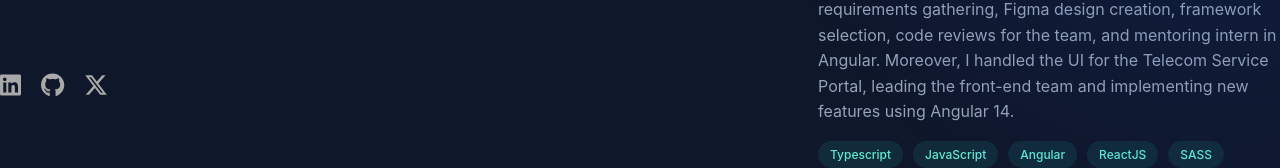
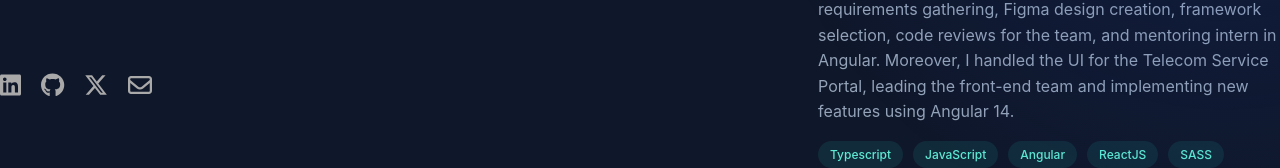
Before and after one commit to aditya-pradhann/online-resume, a React (Create React App) app: page / in a window 1280 px wide. Shown: the part 595-763 px from the top of the page. Built offline with nearby package versions, Linux system fonts and the light colour scheme.

Commit message:
email id added

```diff
--- a/src/components/Header.jsx
+++ b/src/components/Header.jsx
@@ -5,6 +5,7 @@ import {
   faLinkedin,
   faGithub,
 } from "@fortawesome/free-brands-svg-icons";
+import { faEnvelope } from "@fortawesome/free-regular-svg-icons";
 
 import "../styles/style.scss";
 
@@ -16,6 +17,7 @@ export const Header = () => {
     },
     { iconName: faGithub, link: "https://github.com/aditya-pradhann" },
     { iconName: faXTwitter, link: "https://twitter.com/AdiCodes07" },
+    { iconName: faEnvelope, mailTo: "adityaa.pradhan@outlook.com" },
   ];
 
   return (
@@ -24,16 +26,35 @@ export const Header = () => {
         <h1>Aditya Pradhan</h1>
         <h2>Senior Software Engineer</h2>
         <p>
-          Experienced Software Developer with a proven track record of successfully driving and contributing to diverse projects across various domains. Adept at translating project requirements into tangible solutions, optimizing codebase quality, and fostering collaborative environments.
+          Experienced Software Developer with a proven track record of
+          successfully driving and contributing to diverse projects across
+          various domains. Adept at translating project requirements into
+          tangible solutions, optimizing codebase quality, and fostering
+          collaborative environments.
         </p>
       </div>
 
       <ul className="flex p-0">
         {social.map((value, index) => (
           <li className="shrink-0 mr-5" key={index}>
-            <a className="social-link" href={value.link} target="_blank" rel='noreferrer'>
-              <FontAwesomeIcon icon={value.iconName} size="2xl" />
-            </a>
+            {value.link ? (
+              <a
+                className="social-link"
+                href={value.link}
+                target="_blank"
+                rel="noreferrer"
+              >
+                <FontAwesomeIcon icon={value.iconName} size="2xl" />
+              </a>
+            ) : (
+              <a
+                className="social-link"
+                href={`mailto:${value.mailTo}`}
+                rel="noreferrer"
+              >
+                <FontAwesomeIcon icon={value.iconName} size="2xl" />
+              </a>
+            )}
           </li>
         ))}
       </ul>
```
